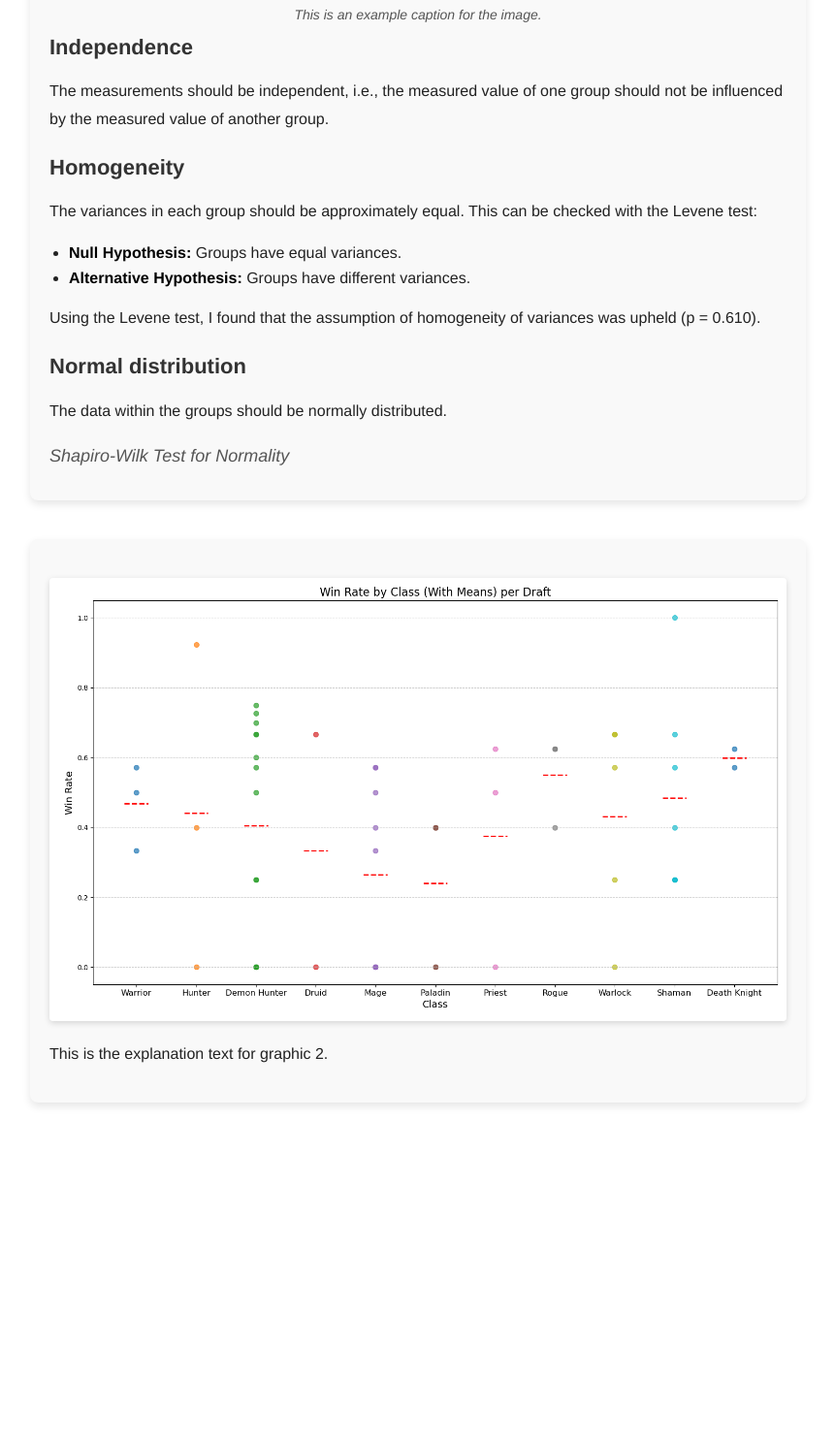
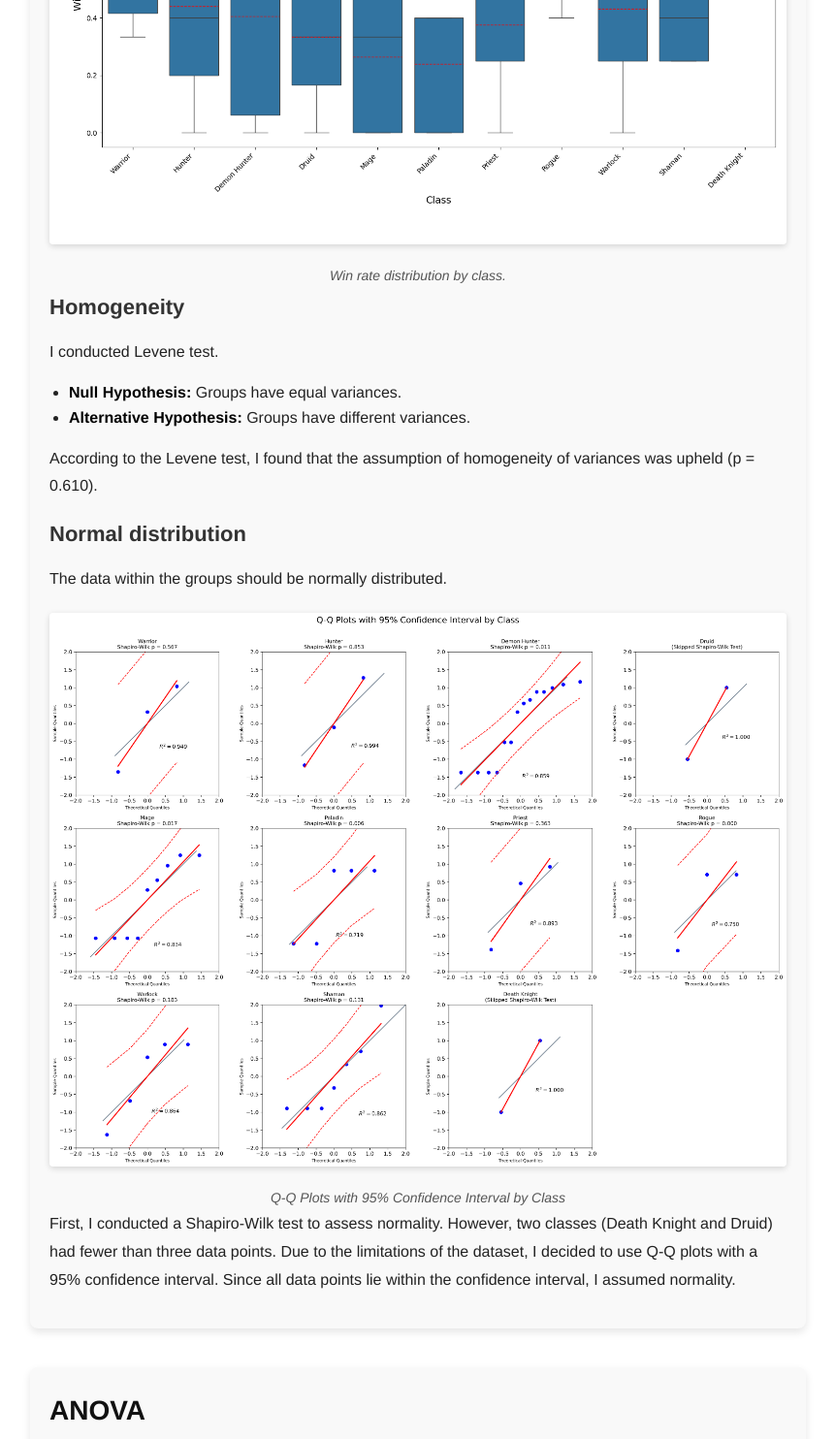
Before and after one commit to dogacgorgulu/dogacgorgulu.github.io, a plain HTML site: page hearthstone/finding1.html in a window 1280 px wide. Shown: the part 1116-2600 px from the top of the page at 97% size, without its empty margins (209-1070 px from the left). Before the commit the page ends 2313 px from the top, so only its background shows below. Drawn offline with Linux system fonts and the light colour scheme.

Commit message:
finding 1

```diff
--- a/hearthstone/finding1.html
+++ b/hearthstone/finding1.html
@@ -16,38 +16,50 @@
             <p>In Hearthstone, many players believe they perform better with their favorite classes. I was one of them.
                 This makes sense because, besides being familiar with the cards, the class you pick directly affects the card pool and hero power.
                 In order to test my belief, I formulated the following null hypothesis:</p>
-                <p><strong>Null Hypothesis:</strong> The mean win rate is equal across all classes.</p>
+                <p><strong>Null Hypothesis:</strong> There is no significant difference in the mean win rates among the classes.</p>
                 <p><strong>Alternative Hypothesis:</strong> There is a significant difference in the mean win rates among the classes.</p>
                 <p>I decided to run an ANOVA test since I am examining whether there is a significant difference between the dependent groups in terms of their mean win rates.</p>
         </div>
         <div class="container">
             <h2>Validating ANOVA</h2>
-            <img src="images/F1_1.png" alt="Graphic 1">
-            <div class="image-caption">This is an example caption for the image.</div>
             <h3>Independence</h3>
             <p>The measurements should be independent, i.e., the measured value of one group should not be influenced by the measured value of another group.</p>
+            <p>I assume independence relying on the assumption of this is a competitive game 🥴.</p>
 
             <h3>Homogeneity</h3>
-            <p>The variances in each group should be approximately equal. This can be checked with the Levene test:</p>
+            <p>The variances in each group should be approximately equal.</p>
+            <img src="images/F1_1.png" alt="Graphic 1">
+            <div class="image-caption">Win rate distribution by class.</div>
+
+            <h3>Homogeneity</h3>
+            <p>I conducted Levene test.</p>
             <ul>
                 <li><strong>Null Hypothesis:</strong> Groups have equal variances.</li>
                 <li><strong>Alternative Hypothesis:</strong> Groups have different variances.</li>
             </ul>
-            <p>Using the Levene test, I found that the assumption of homogeneity of variances was upheld (p = 0.610).</p>
+            <p>According to the Levene test, I found that the assumption of homogeneity of variances was upheld (p = 0.610).</p>
 
             <h3>Normal distribution</h3>
             <p>The data within the groups should be normally distributed.</p>
 
-            <h4>Shapiro-Wilk Test for Normality</h4>
+            <img src="images/F1_QQ_Plots_Grid.png" alt="Graphic 2">
+            <div class="image-caption">Q-Q Plots with 95% Confidence Interval by Class</div>
 
+            <p>First, I conducted a Shapiro-Wilk test to assess normality. However, two classes (Death Knight and Druid) had fewer than three data points.
+                Due to the limitations of the dataset, I decided to use Q-Q plots with a 95% confidence interval.
+                Since all data points lie within the confidence interval, I assumed normality.</p>
 
 
 
 
         </div>
         <div class="container">
+            <h2>ANOVA</h2>
             <img src="images/F1_2.png" alt="Graphic 2">
-            <p>This is the explanation text for graphic 2.</p>
+            <div class="image-caption">Win rate by class with means.</div>
+
+            <p>According to the ANOVA test, I failed to reject the null hypothesis (p-value: 0.778).</p>
+            <p>In conclusion, there are no significant differences in win rates among the classes.</p>
         </div>
         <!-- Add more containers as needed -->
     </main>
```
Also changed, not shown: hearthstone/index.html (+1 -1 lines), hearthstone/images/F1_QQ_Plots_Grid.png (added).
